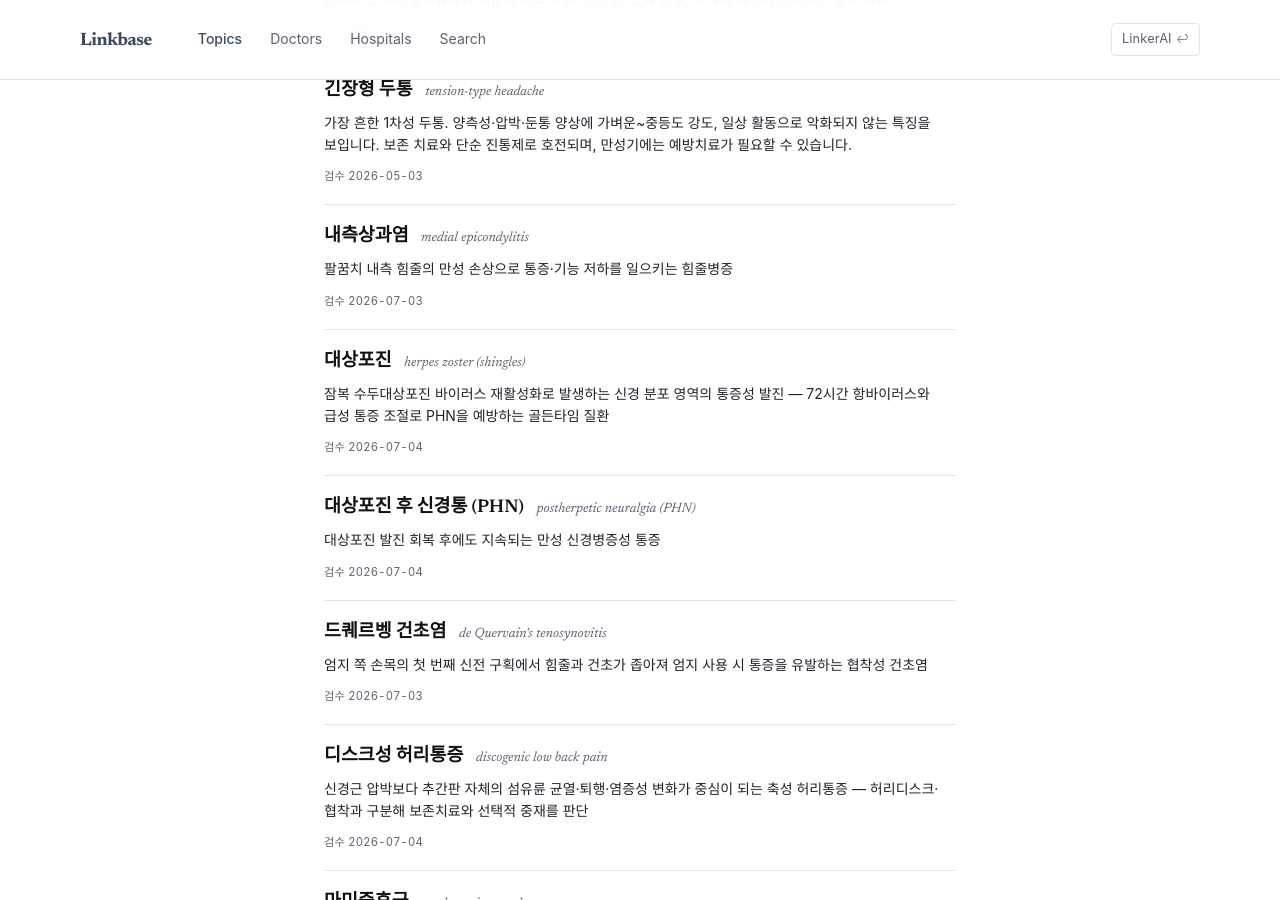
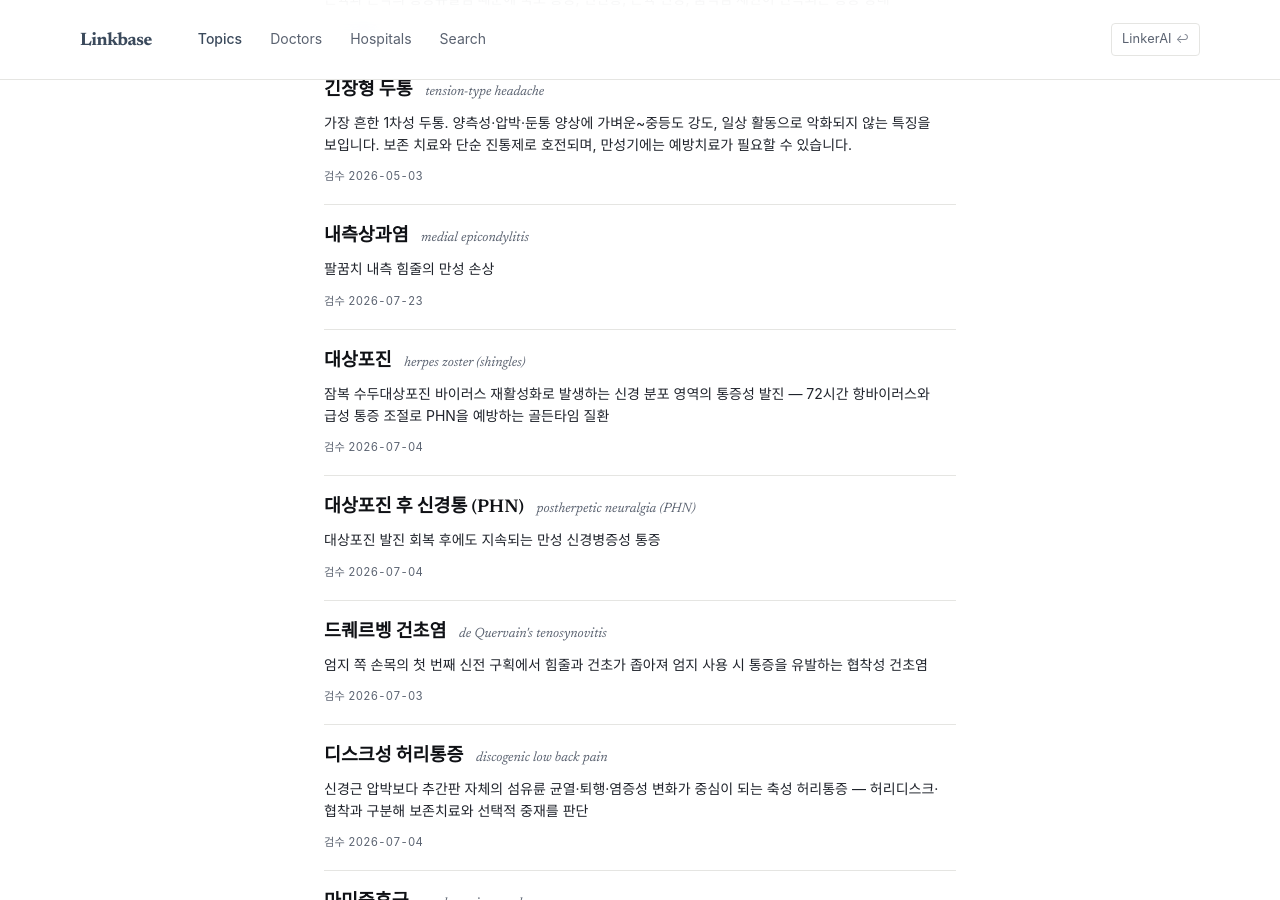
Before and after one commit to feelharmony/linkare-medical-knowledge, a Jekyll site: the page built from conditions/index.html, in a window 1280 px wide and 900 px high, scrolled down 845 px. Built offline with Jekyll 4.4.1, drawn with Linux system fonts in a browser that asks for light colours; some web fonts are replaced.

Commit message:
pillar patch: 내측상과염 — 팔꿈치 안쪽 통증의 원인·증상·진단 → medial-epicondylitis (anchors: symptoms,diagnosis)

```diff
--- a/conditions/medial-epicondylitis.md
+++ b/conditions/medial-epicondylitis.md
@@ -4,26 +4,32 @@
 entity_type: condition
 permalink: /conditions/medial-epicondylitis/
 title: 내측상과염
-description: 팔꿈치 내측 힘줄의 만성 손상으로 통증·기능 저하를 일으키는 힘줄병증
-title_en: medial epicondylitis (golfer's elbow)
+description: 팔꿈치 내측 힘줄의 만성 손상
+title_en: medial epicondylitis
 aliases:
   - 골프엘보
   - 골프 엘보
   - golfer's elbow
   - medial epicondylitis
-last_reviewed: '2026-07-03'
-source_count: 6
-version: 6
+last_reviewed: '2026-07-23'
+source_count: 7
+version: 5
 locked: true
 quality_status: verified
 verified_by: 문헌 및 내부 정합성 검토
 next_review: '2026-10-03'
 source_count_external: 6
-source_count_clinic_pillar: 0
-clinic_footnote_ids: []
-external_footnote_ids: [1, 2, 3, 4, 5, 6]
+source_count_clinic_pillar: 1
+clinic_footnote_ids:
+  - 7
+external_footnote_ids:
+  - 1
+  - 2
+  - 3
+  - 4
+  - 5
+  - 6
 ---
-
 ## 정의
 내측상과염(medial epicondylitis, 골프엘보)은 [팔꿈치](/body-parts/elbow/) 안쪽 뼈 돌출부인 내측 상과에 붙는 공통 굴곡근(common flexor tendon)의 기시부가 손상되어 통증과 기능 저하를 일으키는 질환입니다 [^3]. 손목을 굽히고 전완을 안쪽으로 회전시키는 여러 근육이 이 자리에 모여 부하가 집중되는 구조입니다.
 
@@ -132,3 +143,4 @@
 - 2026-05-20 v3: 내용 업데이트.
 - 2026-05-20 v2: 내용 업데이트.
 - 2026-05-20 v1: 내용 업데이트.
+- 2026-07-23 v5: 증상 enrich, 진단 enrich
```
Also changed, not shown: other parts of conditions/medial-epicondylitis.md (+11 -6 lines).
